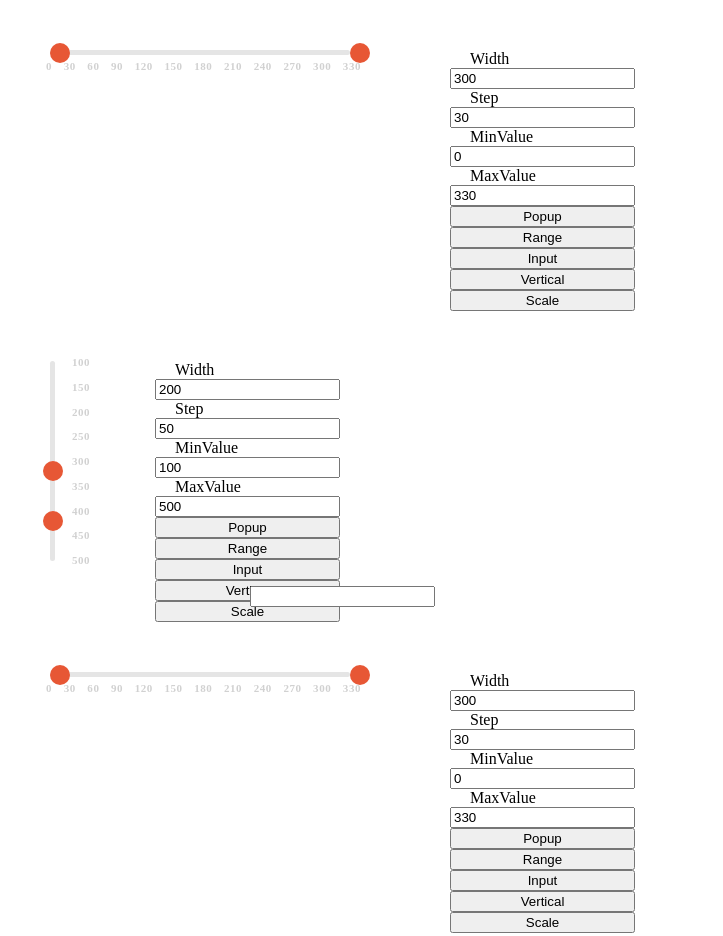
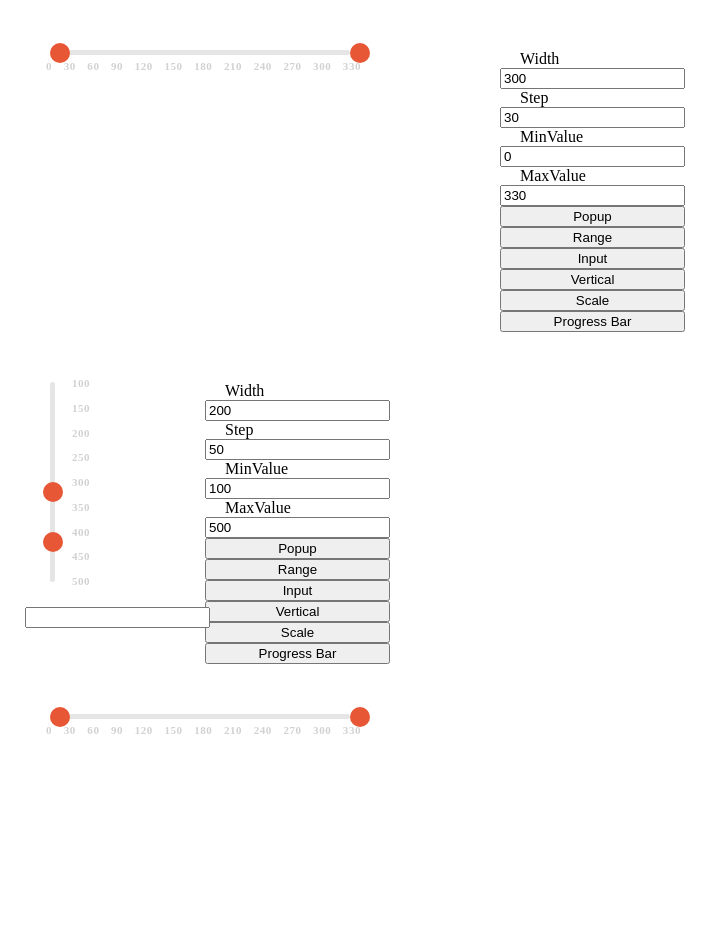
Before and after one commit to SohtR/Slider, a plain HTML site: page index.html in a window 1280 px wide. Shown: the whole page, without its empty margins (0-723 px from the left). After the commit the page ends 809 px from the top, so only its background shows below. Drawn offline with Linux system fonts and the light colour scheme.

Commit message:
added config option

```diff
--- a/index.css
+++ b/index.css
@@ -43,7 +43,7 @@ html,body {margin: 0px; padding: 0px; }
 }
 
 .handlerPosition{
-    margin: 20px 0 0 200px;
+    margin: 20px 0 0 -25px;
 }
 .handlerPosition{
     user-select: none;
@@ -119,7 +119,7 @@ input[type="text"] {
 }
 
 .config{
-    margin: 0 0 0 100px;
+    margin: 0 0 0 150px;
     display: flex;
     flex-direction: column;
 }
--- a/main.js
+++ b/main.js
@@ -138,7 +138,7 @@
             view.setInput(options.input);
             view.setScale(options.minValue, options.maxValue, options.step);
             view.showScale(options.scale);
-
+            view.getWidth(options.width);
             model.setMinValue(options.minValue);
 
             // model.minValue = options.minValue;                  //// Передача опций в модель
@@ -330,6 +330,10 @@
                 view.showScale(options.scale);
             });
 
+            config.configProgressChangedSubject.addObserver(function () {
+                view.slider.css('background', '#e5e5e5');
+            });
+
 
         };
 
@@ -405,9 +409,12 @@
                 }
             };
 
-            this.getWidth = function(){
-                return that.width;
+            this.getWidth = function(value){
+                return that.width = value;
             };
+
+            console.log(that.width);
+
 
             this.setVertical = function(value){
                 that.vertical = value;
@@ -521,6 +528,14 @@
                 that.configScaleChangedSubject.notifyObservers();
             });
 
+            this.configProgressChangedSubject = SLIDER.makeObservableSubject();
+            that.configScale = $('<button name="progress">Progress Bar</button>').appendTo(that.configBody);
+            that.configScale.click(function(){                                                                                 /////////  Передвинуть ползунок на введенное в инпут значение
+                options.progress = !options.progress;
+                that.newProgress = options.progress;
+                that.configProgressChangedSubject.notifyObservers();
+            });
+
 
 
         }
@@ -532,9 +547,13 @@
 
             return this.each(function () {
             var view = new SLIDER.View($(this));
-            var config = new SLIDER.Config($(this), opts);
+            if(opts.config){
+                var config = new SLIDER.Config($(this), opts);
+            }
             var model = new SLIDER.Model();
             var controller = new SLIDER.Controller(model, view, opts, config);
+
+
             });
         }
 
@@ -549,7 +568,8 @@
             range: false,
             input: false,
             scale: true,
-            progress: true
+            progress: true,
+            config: false
         };
 
 
@@ -565,7 +585,8 @@ $(document).ready(function() {
             step: 30,
             minValue: 0,
             maxValue: 330,
-            progress: true
+            progress: true,
+            config: true
         });
     $(".2").MySlider(
         {
@@ -578,7 +599,8 @@ $(document).ready(function() {
             popup: true,
             input: true,
             range:true,
-            progress: true
+            progress: true,
+            config: true
         });
     $(".3").MySlider(
         {
```
